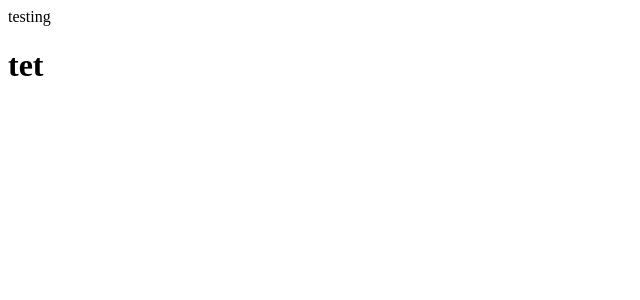
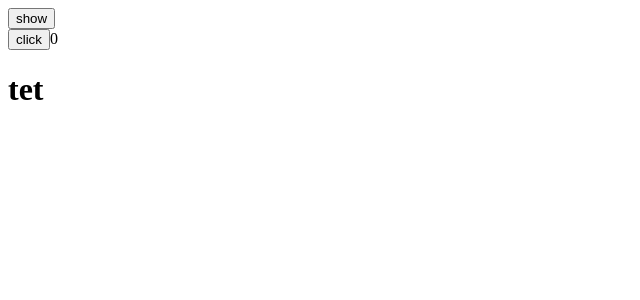
Before and after one commit to Bojackxiang/AntDesign-Rebuild, a React (Create React App) app in the folder my-app/: page / in a window 1280 px wide. Shown: the top 300 px of the page, without its empty margins (0-640 px from the left). Built offline with nearby package versions, Linux system fonts and the light colour scheme.

Commit message:
3-6 finished

```diff
--- a/my-app/src/App.tsx
+++ b/my-app/src/App.tsx
@@ -1,13 +1,15 @@
-import React from 'react'
-import Hello from './Hello'
-
+import React from "react";
+import Hello from "./Hello";
 
 function App() {
+  const [show, setShow] = React.useState(true);
+
   return (
     <div>
-      <Hello message="tet"/>
+      <button onClick={() => setShow(!show)}>show</button>
+      {show && <Hello message="tet" />}
     </div>
-  )
+  );
 }
 
-export default App
+export default App;
--- a/my-app/src/Hello.tsx
+++ b/my-app/src/Hello.tsx
@@ -6,9 +6,41 @@ interface IHelloProps {
 
 // -> set the interface
 const Hello: React.FC<IHelloProps> = (props) => {
+  const [clickTimes, setClickTimes] = React.useState(0);
+
+  // -> any changes happened, the use effect will run
+  React.useEffect(() => {
+    console.log("first use effect runs");
+    // !! do not run function in useEffect if you have no dependency
+    // * but you can change anything as you want
+    document.title = String(clickTimes);
+  });
+
+  // -> add event listener in use Effect
+  React.useEffect(() => {
+    return () => {};
+  });
+
+  // -> the control of use effect
+  // * only runs when click time change
+  React.useEffect(() => {
+    console.log("click time changes");
+    return () => {};
+  }, [clickTimes]);
+
+  // -> the control of use effect
+  React.useEffect(() => {
+    console.log("component mounted");
+    return () => {
+        console.log('component unmounted')
+    };
+  }, []);
+
+
   return (
     <div>
-    testing
+      <button onClick={() => setClickTimes(clickTimes + 1)}>click</button>
+      {clickTimes}
       <h1>{props.message}</h1>
       {props.children}
     </div>
@@ -17,7 +49,7 @@ const Hello: React.FC<IHelloProps> = (props) => {
 
 // -> setting the default props
 Hello.defaultProps = {
-    message: "hello world 3"
-}
+  message: "hello world 3",
+};
 
 export default Hello;
```
